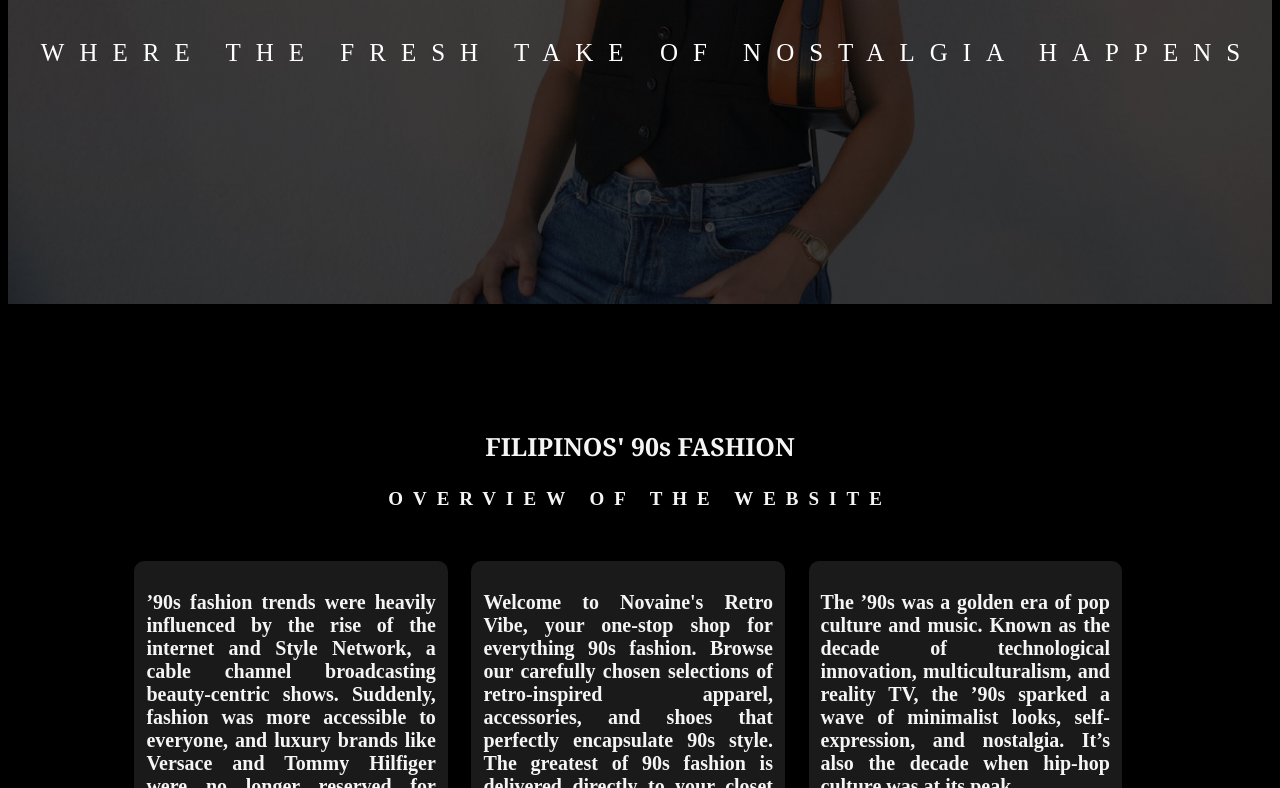
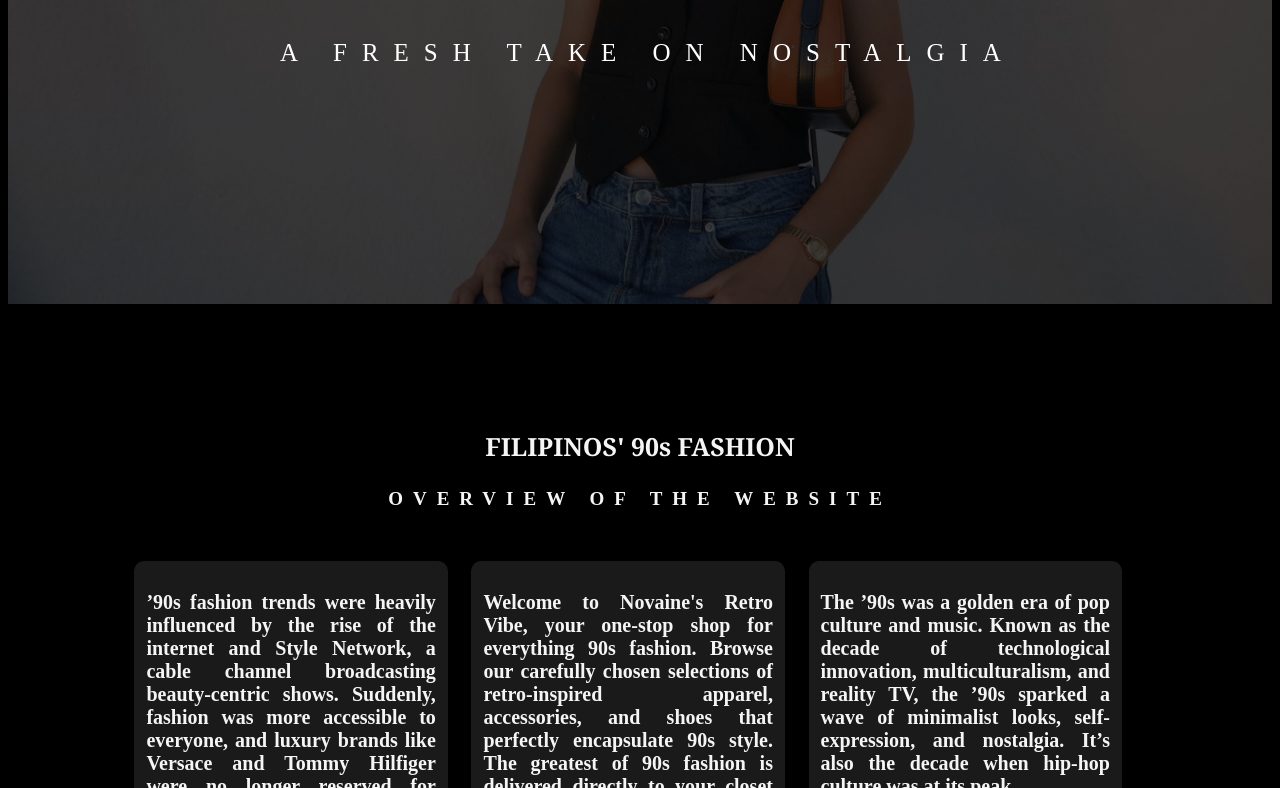
Before and after one commit to novaineco/novaine.co, a plain HTML site: page index.html in a window 1280 px wide. Shown: the part 464-1252 px from the top of the page. Drawn offline with Linux system fonts and the light colour scheme.

Commit message:
Update index.html

```diff
--- a/index.html
+++ b/index.html
@@ -91,7 +91,7 @@ p{
         </div>
         <div class="content">
             <h1>Welcome to NOVAINE</h1>
-            <p1>WHERE THE FRESH TAKE OF NOSTALGIA HAPPENS</p1>
+            <p1>A FRESH TAKE ON NOSTALGIA</p1>
         </div>
     </div>
 </div>
@@ -247,7 +247,7 @@ p{
         <section class="product">
         <div class="text">
             <h1 style="margin-top: 80px; font-size: 80px;">90s Inspired Outfit</h1>
-            <p1 style="font-size: 25px; letter-spacing: 15px; margin: 20px auto;">A FRESH TAKE OF NOSTALGIA</p1>
+            <p1 style="font-size: 25px; letter-spacing: 15px; margin: 20px auto;">A FRESH TAKE ON NOSTALGIA</p1>
         </div>
     </div>
 <br>
@@ -789,7 +789,7 @@ p{
         <section class="contact">
         <div class="message">
             <h4>VISIT US!</h4>
-            <p style="text-align:center; font-size: 19px; letter-spacing: 10px;">NOVAINE, WHERE THE FRESH TAKE OF NOSTALGIA HAPPENS </p>
+            <p style="text-align:center; font-size: 19px; letter-spacing: 10px;">NOVAINE, A FRESH TAKE ON NOSTALGIA </p>
         </div>
     </div>
 <section class="header">
```
